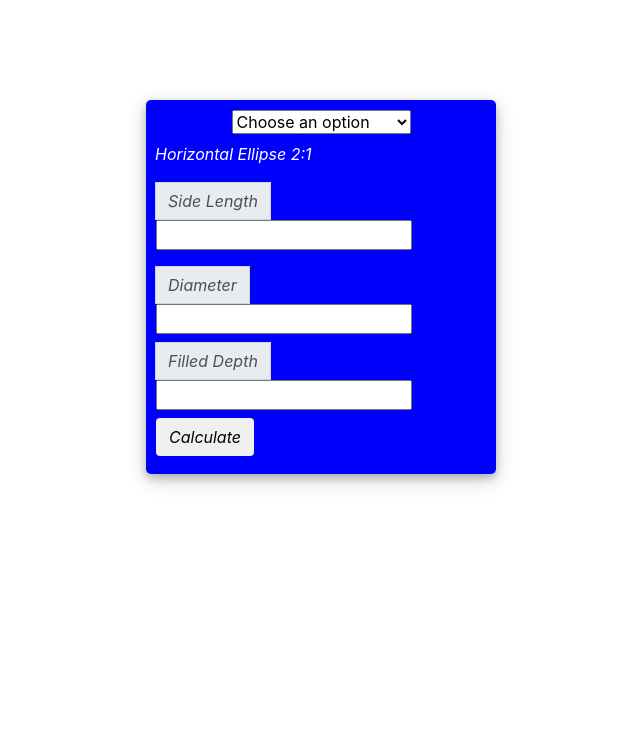
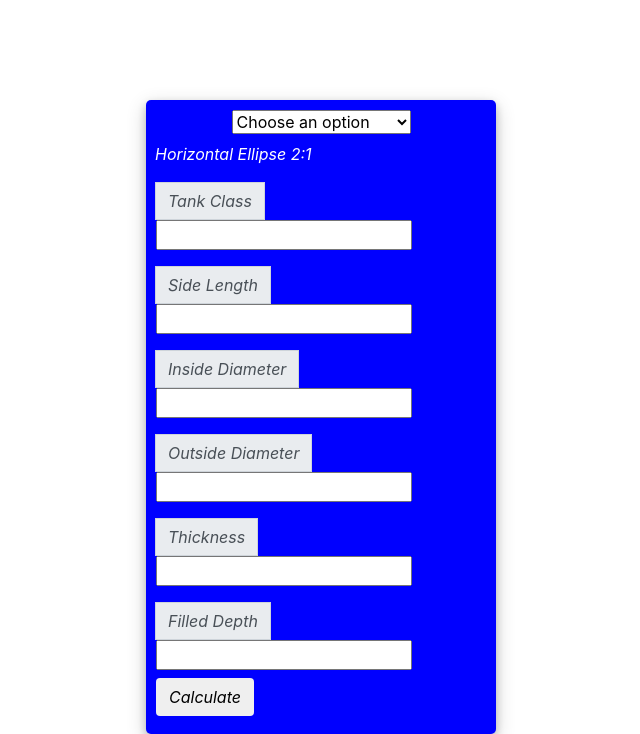
Before and after one commit to CeejayPrime/Tank-Volume-Calculator, a Django app: page /HorEllip/ in a window 1280 px wide. Shown: the part 134-868 px from the top of the page, without its empty margins (319-959 px from the left). Before the commit the page ends 620 px from the top, so only its background shows below. Run offline with Django 3.2, Linux system fonts and the light colour scheme; some libraries are stand-ins or nearby versions.

Commit message:
Ellipsoidal and Torispherical

```diff
--- a/calcvol/models.py
+++ b/calcvol/models.py
@@ -70,8 +70,10 @@ class VerCap(models.Model):
 
 class HorEllip(models.Model):
     SideLength = models.IntegerField()
-    diameter = models.IntegerField()
-    TankClass = models.CharField(max_length=5)
+    InsideDiameter = models.IntegerField()
+    OutsideDiameter = models.IntegerField()
+    TankClass = models.CharField(max_length=10)
+    thickness = models.IntegerField()
     filled = models.IntegerField()
 
     def __str__(self):
@@ -80,8 +82,11 @@ class HorEllip(models.Model):
 
 class Torispherical(models.Model):
     SideLength = models.IntegerField()
-    diameter = models.IntegerField()
-    TankClass = models.CharField(max_length=5)
+    InsideDiameter = models.IntegerField()
+    OutsideDiameter = models.IntegerField()
+    TankClass = models.CharField(max_length=10)
+    thickness = models.IntegerField()
+    KnuckleRadius = models.IntegerField()
     filled = models.IntegerField()
 
     def __str__(self):
--- a/calcvol/templates/HorEllip/HorEllip.html
+++ b/calcvol/templates/HorEllip/HorEllip.html
@@ -108,17 +108,35 @@
 								<i class="tanktype">Horizontal Ellipse 2:1</i>
 							</div>
 						</div>
+                        <div class="input-group mb-3">
+							<div class="input-group-append">
+								<span class="input-group-text"><i>Tank Class</i></span>
+							</div>
+							{{form.TankClass}}
+						</div>
 						<div class="input-group mb-3">
 							<div class="input-group-append">
 								<span class="input-group-text"><i>Side Length</i></span>
 							</div>
 							{{form.SideLength}}
 						</div>
-						<div class="input-group mb-2">
+                        <div class="input-group mb-3">
 							<div class="input-group-append">
-								<span class="input-group-text"><i>Diameter</i></span>
+								<span class="input-group-text"><i>Inside Diameter</i></span>
 							</div>
-							{{form.diameter}}
+							{{form.InsideDiameter}}
+						</div>
+                        <div class="input-group mb-3">
+							<div class="input-group-append">
+								<span class="input-group-text"><i>Outside Diameter</i></span>
+							</div>
+							{{form.OutsideDiameter}}
+						</div>
+                        <div class="input-group mb-3">
+							<div class="input-group-append">
+								<span class="input-group-text"><i>Thickness</i></span>
+							</div>
+							{{form.thickness}}
 						</div>
 						<div class="input-group mb-2">
 							<div class="input-group-append">
--- a/calcvol/views.py
+++ b/calcvol/views.py
@@ -1,9 +1,10 @@
 from django.shortcuts import render, redirect
 from django.http import HttpResponse
 from . models import HorCyl, HorCap, HorDish, HorOval, HorEllip
-from . models import Rects, VerCap, VerCyl, VerOval
+from . models import Rects, VerCap, VerCyl, VerOval, Torispherical, Elliptical
 from . form import VerCapForm, VerCylForm, VerOvalForm, RectsForm
-from . form import HorDishForm, HorCylForm, HorOvalForm, HorEllipForm, HorCapForm
+from . form import HorDishForm, HorCylForm, HorOvalForm, HorEllipForm
+from . form import HorCapForm, EllipticalForm, TorisphericalForm
 import math
 
 
@@ -406,21 +407,117 @@ def horDish(request):
 
         if form.is_valid():
             form.save()
-            # try:
-            #     sl = form.cleaned_data.get("SideLength")
-            #     d = form.cleaned_data.get("diameter")
-            #     f = form.cleaned_data.get("filled")
-            #     r = d/2
+            try:
+                sl = form.cleaned_data.get("SideLength")
+                d = form.cleaned_data.get("diameter")
+                f = form.cleaned_data.get("filled")
+                r = d/2
+                e = r - f
 
+                tank_vol = math.floor((math.pi * r ** 2 * sl) / 1000)
+                theta = 2 * math.acos(e / r)
+                seg_area = 1 / 2 * r ** 2 * (theta - math.sin(theta)) * sl / 1000
 
+                if f <= r:
+                    filled_vol = math.floor(seg_area)
+                    print(filled_vol)
+                elif f > r:
+                    empty_segment = math.floor(tank_vol - seg_area)
+                    filled_vol = tank_vol - empty_segment
 
-    context = {'form': form, 'calcs': calc}
+                if filled_vol == tank_vol:
+                    is_tank_full = "Tank is full"
+                elif filled_vol > tank_vol:
+                    is_tank_full = "Null"
+                else:
+                    is_tank_full = ""
+            except ValueError:
+                out_put = "Invalid Input"
+
+    context = {'form': form, 'calc': calc}
     return render(request, 'HorDish/HorDish.html', context)
 
 
 def Ellip(request):
-    return render(request, 'Elliptical/Elliptical.html')
+    calc = Elliptical.objects.all()
+    form = EllipticalForm()
+    tank_vol = 0.0
+    filled_vol = 0.0
+    is_tank_full = ""
+    out_put = ""
+
+    if request.method == 'POST':
+        form = EllipticalForm(request.POST)
+
+        if form.is_valid():
+            form.save()
+            try:
+                l = form.cleaned_data.get("length")
+                w = form.cleaned_data.get("width")
+                h = form.cleaned_data.get("height")
+                f = form.cleaned_data.get("filled")
+
+            except ValueError:
+                out_put = "Invalid Input"
+
+    context = {'form': form, 'calc': calc, 'tank_vol': tank_vol,
+               'filled_vol': filled_vol, 'is_tank_full': is_tank_full, 'out_put': out_put}
+    return render(request, 'Elliptical/Elliptical.html', context)
 
 
 def Torisphere(request):
-    return render(request, 'Torispherical/Torispherical.html')
+    calc = Torispherical.objects.all()
+    form = TorisphericalForm()
+    tank_vol = 0.0
+    filled_vol = 0.0
+    is_tank_full = ""
+    out_put = ""
+
+    if request.method == 'POST':
+        form = TorisphericalForm(request.POST)
+
+        if form.is_valid():
+            form.save()
+
+            try:
+                l = form.cleaned_data.get("SideLength")
+                TK = form.cleaned_data.get("TankClass")
+                t = form.cleaned_data.get("thickness")
+                f = form.cleaned_data.get("filled")
+                Do = form.cleaned_data.get("OutsideDiameter")
+                Di = form.cleaned_data.get("InsideDiameter")
+                Kr = form.cleaned_data.get("KnuckleRadius")
+                r = Di/2
+                e = r - f
+
+                if TK == 'ASME':
+                    c = 0.30939 + 1.7197 * (Kr - 0.06 * Do)/Di - 0.16116 * t/Do + 0.98997 * (t/Do)**2
+                elif TK == 'DIN 28011':
+                    c = 0.37802 + 0.05073 * t/Do + 1.3762 * (t/Do)**2
+
+                Vf = Di**3 * c * math.pi/12 * (3 * (f/Di)**2 - 2 * (f/Di)**3)
+
+                tank_vol = math.floor((math.pi * r ** 2 * l) / 1000)
+                theta = 2 * math.acos(e / r)
+                seg_area = 1 / 2 * r ** 2 * (theta - math.sin(theta)) * l / 1000
+
+                if f <= r:
+                    filled_vol = math.floor(seg_area)
+                    print(filled_vol)
+                elif f > r:
+                    empty_segment = math.floor(tank_vol - seg_area)
+                    filled_vol = tank_vol - empty_segment
+
+                if filled_vol == tank_vol:
+                    is_tank_full = "Tank is full"
+                elif filled_vol > tank_vol:
+                    is_tank_full = "Null"
+                else:
+                    is_tank_full = ""
+
+            except ValueError:
+                out_put = "Invalid Input"
+
+    context = {'form': form, 'calc': calc, 'tank_vol': tank_vol,
+               'filled_vol': filled_vol, 'is_tank_full': is_tank_full, 'out_put': out_put}
+    return render(request, 'Torispherical/Torispherical.html', context)
```
Also changed, not shown: calcvol/templates/Torispherical/Torispherical.html (+28 -8 lines), calcvol/migrations/0001_initial.py.
